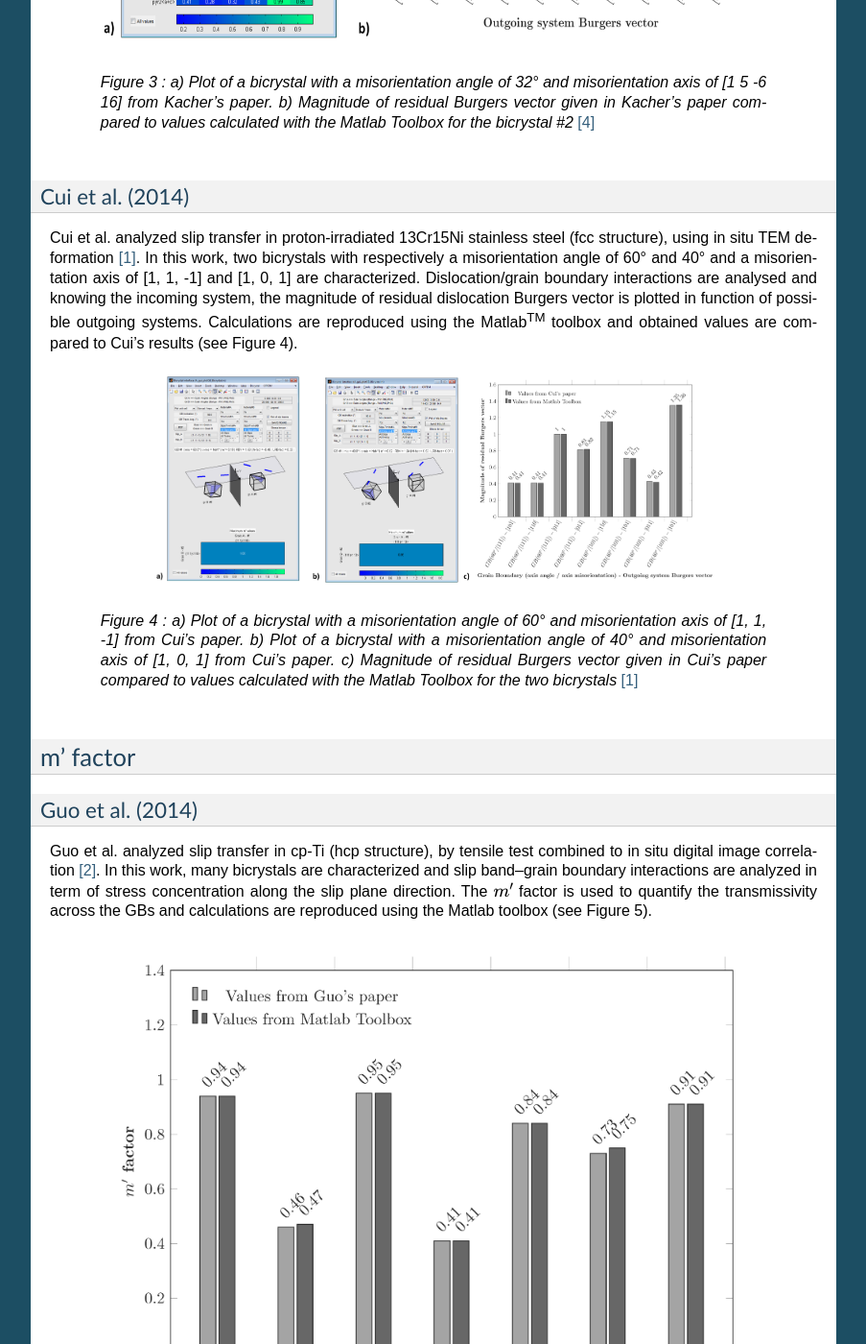
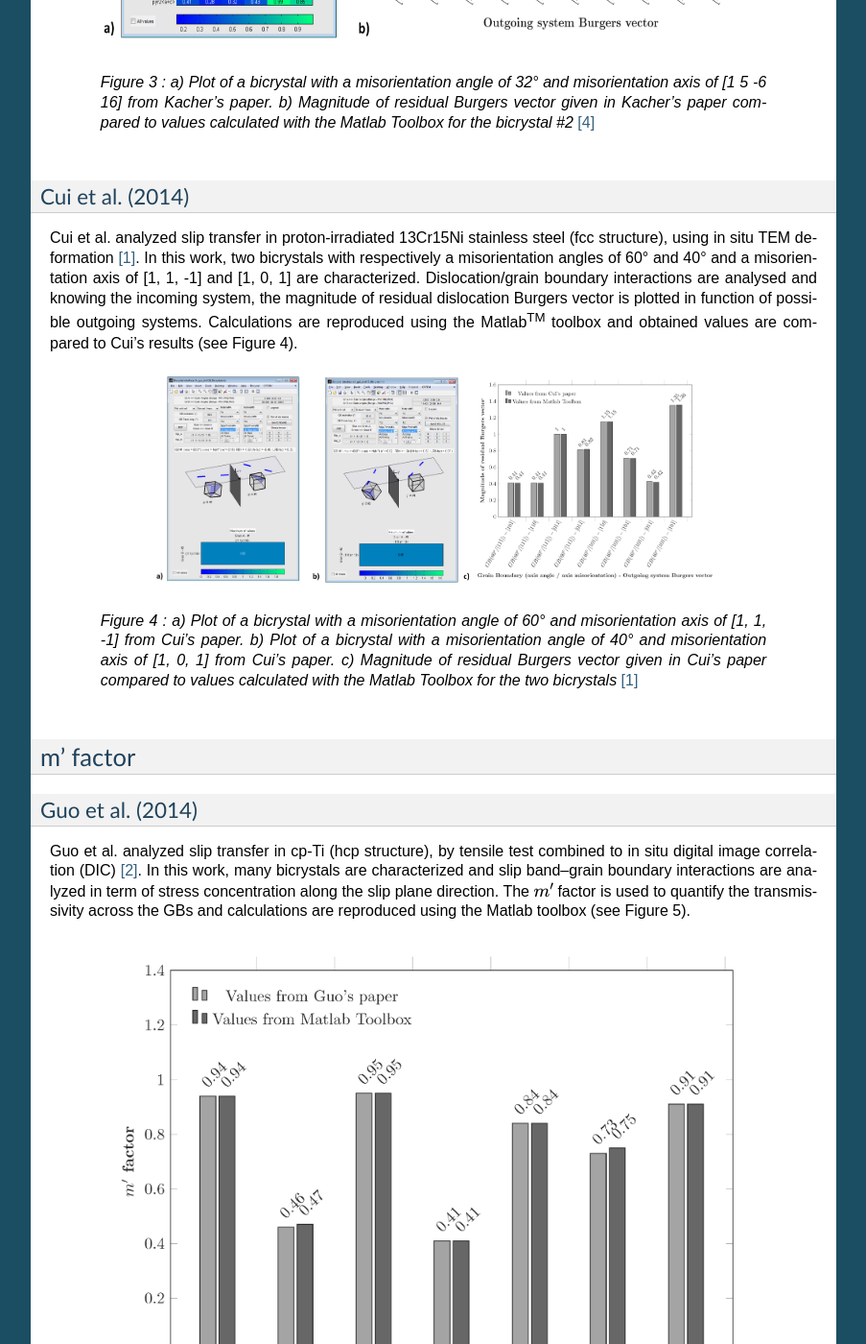
Before and after one commit to stabix/stabix, a Sphinx documentation site: the page built from doc/data_from_paper.rst, in a window 1280 px wide and 1400 px high, scrolled down 2312 px. Shown: the whole window at 96% size, without its empty margins (198-1101 px from the left). Built offline with Sphinx 7.4.7, drawn with Linux system fonts in a browser that asks for light colours; some of the changed text lies outside the part shown.

Commit message:
update documentation

```diff
--- a/doc/bicrystal_gui.rst
+++ b/doc/bicrystal_gui.rst
@@ -35,4 +35,4 @@
    :scale: 40 %
    :align: center
 
-   *Figure 2 : Screenshot of the distribution of all slip transmission parameters (e.g. m' parameter for a 1 phase (hcp) bicrystal)*
+   *Figure 2 : Screenshot of the distribution of all slip transmission parameters (e.g.: m' parameter for a 1 phase (hcp) bicrystal)*
--- a/doc/data_from_paper.rst
+++ b/doc/data_from_paper.rst
@@ -51,7 +51,7 @@
 .................
 
 Cui et al. analyzed slip transfer in proton-irradiated 13Cr15Ni stainless steel (fcc structure), using in situ TEM deformation [#Cui_2014]_.
-In this work, two bicrystals with respectively a misorientation angle of 60° and 40° and a misorientation axis of [1, 1, -1] and [1, 0, 1] are characterized.
+In this work, two bicrystals with respectively a misorientation angles of 60° and 40° and a misorientation axis of [1, 1, -1] and [1, 0, 1] are characterized.
 Dislocation/grain boundary interactions are analysed and knowing the incoming system, the magnitude of residual dislocation Burgers vector is plotted in function
 of possible outgoing systems. Calculations are reproduced using the |matlab| toolbox and obtained values are compared to Cui's results (see Figure 4).
 
@@ -67,7 +67,7 @@
 Guo et al. (2014)
 .................
 
-Guo et al. analyzed slip transfer in cp-Ti (hcp structure), by tensile test combined to in situ digital image correlation [#Guo_2014]_.
+Guo et al. analyzed slip transfer in cp-Ti (hcp structure), by tensile test combined to in situ digital image correlation (DIC) [#Guo_2014]_.
 In this work, many bicrystals are characterized and slip band–grain boundary interactions are analyzed in term of stress concentration along the slip plane direction.
 The :math:`m'` factor is used to quantify the transmissivity across the GBs and calculations are reproduced using the Matlab toolbox (see Figure 5).
 
--- a/doc/ebsd_map_gui.rst
+++ b/doc/ebsd_map_gui.rst
@@ -74,5 +74,5 @@
    :scale: 40 %
    :align: center
 
-   *Figure 7 :  Screenshot of the EBSD map GUI with an EBSD map of a Ti alloy (slip plane plotted inside grains in function of the maximum Schmid factor calculated with a given stress tensor and
-   slip traces plotted around unit cells in function of the maximum Schmid factor calculated with a given stress tensor)*
+   *Figure 7 :  Screenshot of the EBSD map GUI with an EBSD map of a Ti alloy (slip plane plotted inside grain and
+   slip traces plotted around unit cells, both in function of the maximum Schmid factor calculated with a given stress tensor)*
--- a/doc/slip_transmission_toolbox.rst
+++ b/doc/slip_transmission_toolbox.rst
@@ -128,7 +128,7 @@
   molecular dynamics simulations [#SuttonBalluffi_1995]_, [#Ma_2006]_, [#Li_2009]_, [#Bachurin_2010]_, [#Sangid_2011]_ and [#Sangid_2012]_. Some authors studied the stability of grain boundaries by the calculations
   of energy difference vs. misorientation angle through the hexagonal c-axis/a-axis [#Faraoun_2006]_.
 
-  The misorientation and disorientation equations are given in the `crystallographic properties of a bicrystal. <bicrystal_definition.html>`_
+  The misorientation and disorientation equations are given in the `crystallographic properties of a bicrystal. <http://stabix.readthedocs.org/en/latest/bicrystal_definition.html>`_
 
   The |matlab| function used to calculate the misorientation angle is: `misorientation.m <https://github.com/stabix/stabix/tree/master/crystallo/misorientation.m>`_
 
```
Also changed, not shown: other parts of doc/data_from_paper.rst (+1 -1 lines), doc/preCPFE_gui.rst (line endings or trailing spaces).
